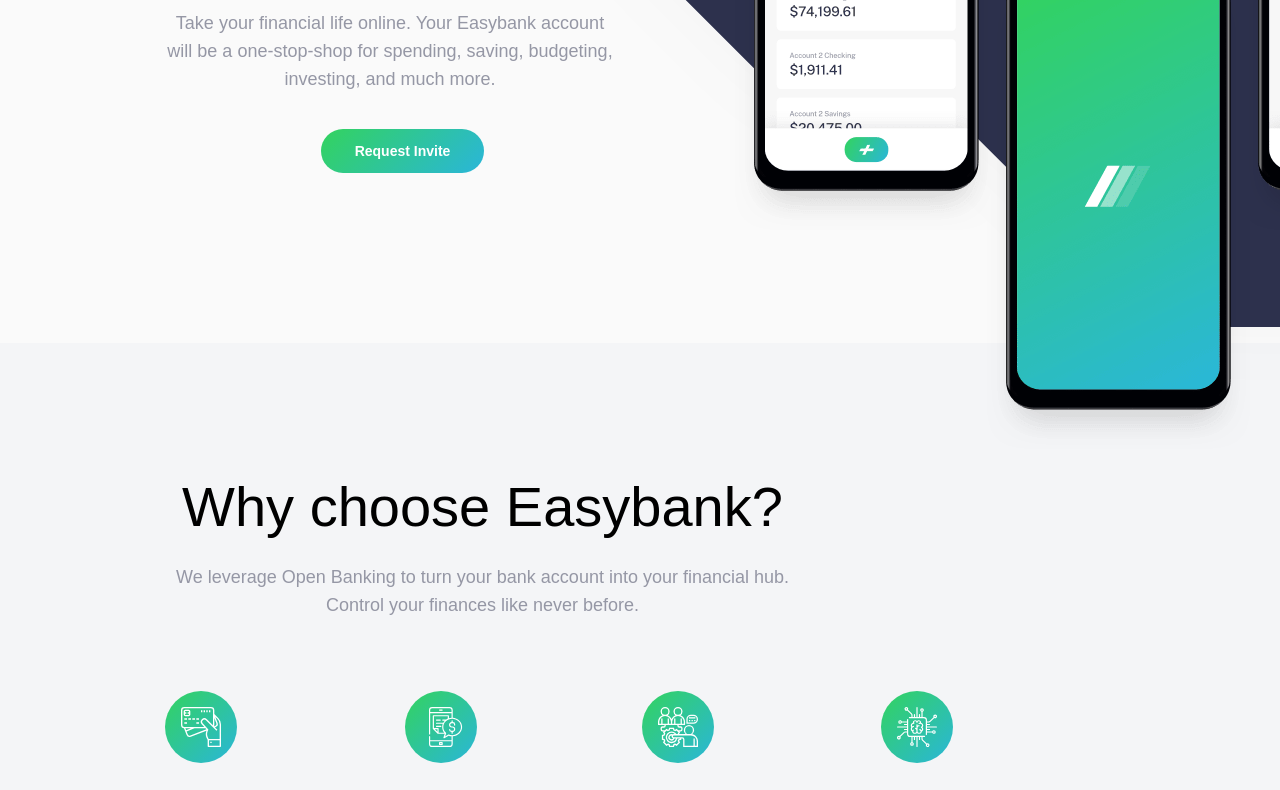
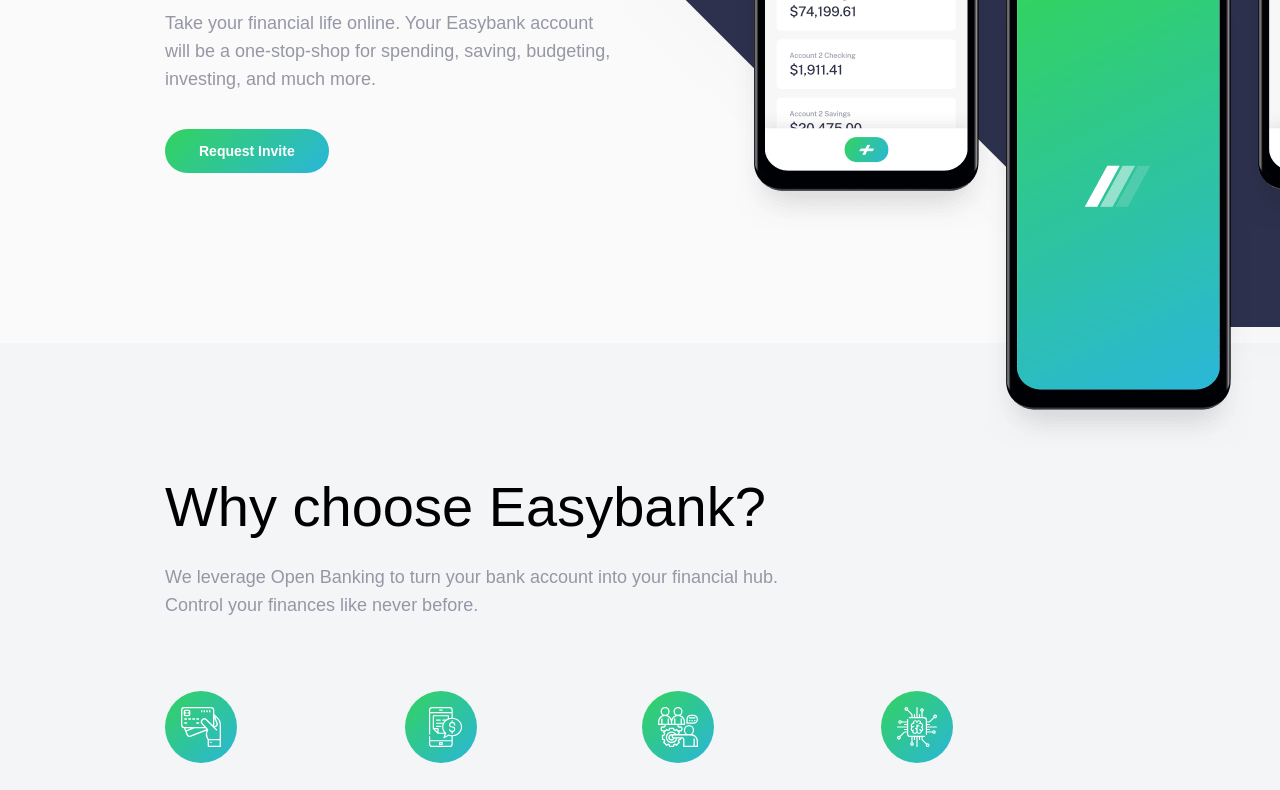
Before and after one commit to tuanngo1993/Easybank-landing-page-master, a website: page src/index.html in a window 1280 px wide. Shown: the part 431-1221 px from the top of the page. Drawn offline with nearby package versions, Linux system fonts and the light colour scheme; files that its build step writes are made by us from their sources; files whose address does not match are found by name.

Commit message:
fixed a minor bug with headline

```diff
--- a/src/css/main.scss
+++ b/src/css/main.scss
@@ -67,8 +67,6 @@
 
 // Headline
 .headline {
-    text-align: center;
-
     h1 {
         font-weight: 300;
         font-size: 56px;
@@ -83,6 +81,8 @@
     }
 
     @media only screen and (max-width: 920px) {
+        text-align: center;
+
         h1 {
             font-size: 40px;
             margin-bottom: 16px;
```
